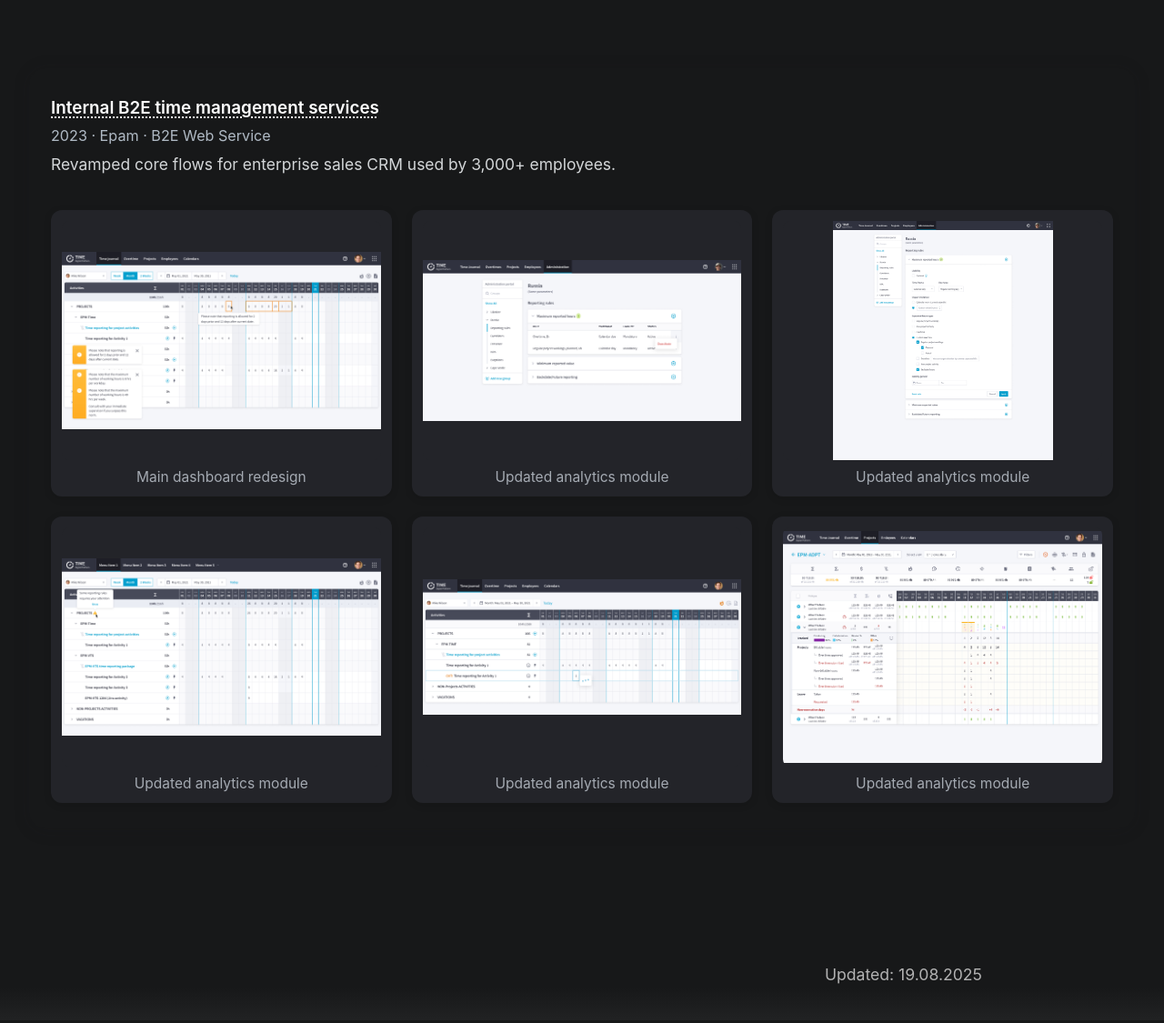
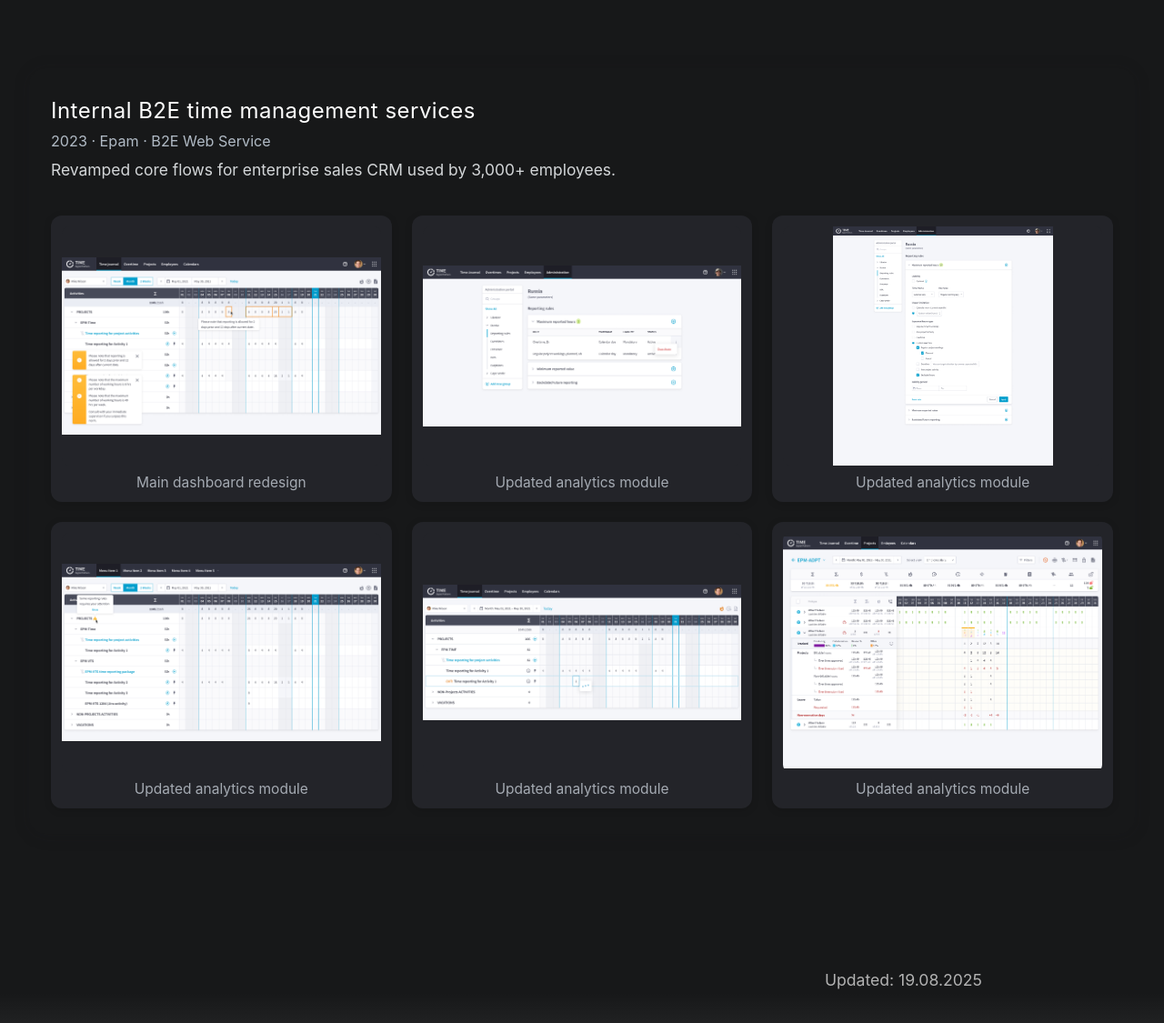
Before and after one commit to uxiscool/experience, a Jekyll site: the page built from index.md, in a window 1280 px wide. Shown: the part 857-1982 px from the top of the page at 91% size. Built offline with Jekyll 4.4.1, drawn with Linux system fonts in a browser that asks for light colours.

Commit message:
Add files via upload

```diff
--- a/css/main.css
+++ b/css/main.css
@@ -314,15 +314,27 @@ section { padding-top: 2rem; }
   align-items: center;
   gap: 18px;
 }
+/* Заголовок кейса: визуально как .subheading, но это ссылка */
 .case-title2 {
-  font-size: 1.18rem;
-  font-weight: 600;
+  margin: 0;                           /* без доп. отступа */
+  font-size: clamp(1.3rem, 1.1rem + 1vw, 1.5rem);
+  font-weight: 400;
+  letter-spacing: 0.02em;
   color: #fff;
-  text-decoration: underline dotted;
-  text-underline-offset: 4px;
-  transition: color .15s;
+  text-decoration: none;
 }
-.case-title2:hover { color: #d6c083; }
+.case-title2:link,
+.case-title2:visited,
+.case-title2:active,
+.case-title2:focus { color: #fff; text-decoration: none; }
+
+/* Плавный оранжевый только на входе (как в меню/контактах) */
+.case-title2:hover,
+.case-title2:focus-visible {
+  color: #ff9900;
+  transition: color 2s cubic-bezier(.19,1,.22,1);
+}
+
 .case-year2 {
   color: #9fa7b2;
   font-size: 1.05rem;
```
